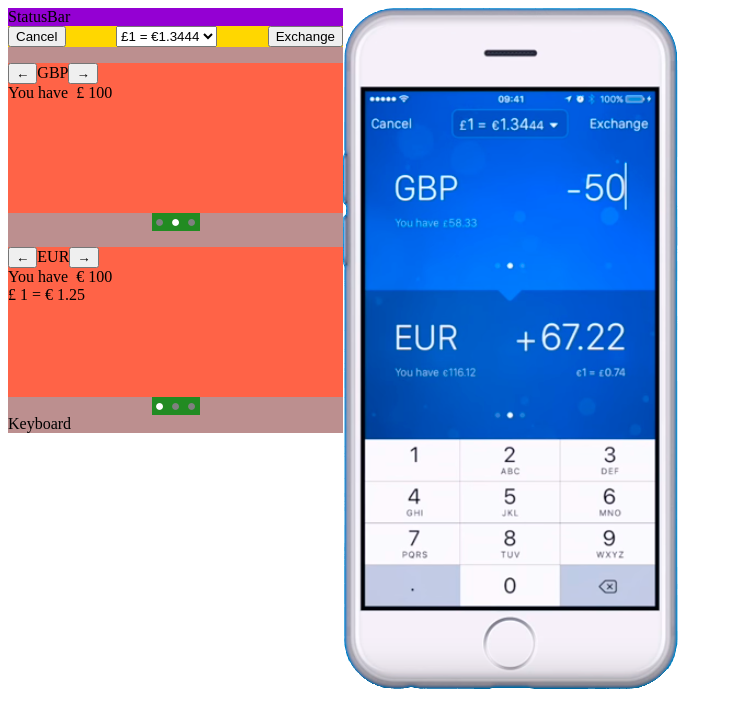
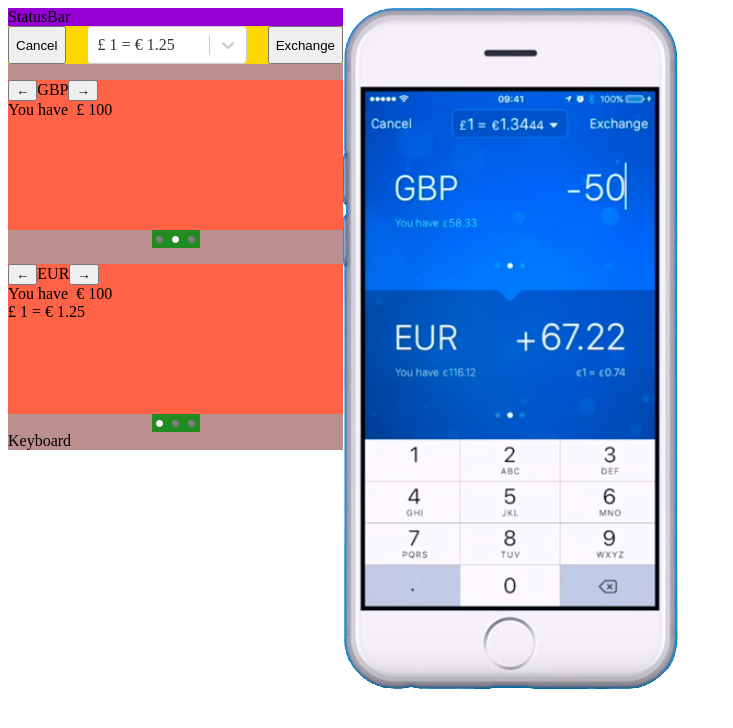
Before and after one commit to Ohar/test-revolut-exchange, a React app: page / in a window 1280 px wide. Shown: the top 728 px of the page, without its empty margins (0-733 px from the left). Built offline with nearby package versions, Linux system fonts and the light colour scheme; the HTML template or start-up script is replaced by a standard one.

Commit message:
Controls: activate switcher

```diff
--- a/package.json
+++ b/package.json
@@ -48,6 +48,7 @@
     "react": "^15.5.3",
     "react-dom": "^15.5.3",
     "react-redux": "^5.0.4",
+    "react-select": "^2.1.2",
     "redux": "^3.6.0",
     "redux-thunk": "^2.2.0"
   }
--- a/src/components/Controls/index.jsx
+++ b/src/components/Controls/index.jsx
@@ -1,22 +1,46 @@
-import React, { Component } from 'react'
+import RateInfo from '@/components/RateInfo'
+import actionCurrencySwitch from '@/store/currency/actions/currency-switch'
+import React from 'react'
+import connect from 'react-redux/es/connect/connect'
+import Select from 'react-select'
+import { bindActionCreators } from 'redux'
 import './style.less'
 
-class Controls extends Component {
-  constructor (...args) {
-    super(...args)
-  }
+function Controls ({currencySwitch}) {
+  const options = [
+    {
+      value: 'foo',
+      label: <RateInfo/>,
+    },
+    {
+      value: 'bar',
+      label: <RateInfo reverse/>,
+    },
+  ]
 
-  render () {
   return (
     <section className='Controls'>
       <button>Cancel</button>
-        <select>
-          <option>£1 = €1.3444</option>
-        </select>
+
+      <Select
+        className='Controls_select'
+        options={options}
+        value={options[0]}
+        onChange={currencySwitch}
+      />
+
       <button>Exchange</button>
     </section>
   )
 }
+
+function mapDispatchToProps (dispatch) {
+  return bindActionCreators(
+    {
+      currencySwitch: actionCurrencySwitch,
+    },
+    dispatch,
+  )
 }
 
-export default Controls
+export default connect(null, mapDispatchToProps)(Controls)
--- a/src/components/Controls/style.less
+++ b/src/components/Controls/style.less
@@ -3,3 +3,7 @@
   display: flex;
   justify-content: space-between;
 }
+
+.Controls_select {
+  width: 10rem;
+}
--- a/src/store/currency/action-types.js
+++ b/src/store/currency/action-types.js
@@ -1,2 +1,3 @@
+export const CURRENCY_SWITCH = 'CURRENCY_SWITCH'
 export const CURRENCY_FROM_SET = 'CURRENCY_FROM_SET'
 export const CURRENCY_TO_SET = 'CURRENCY_TO_SET'
--- /dev/null
+++ b/src/store/currency/actions/currency-switch.js
@@ -0,0 +1,7 @@
+import { CURRENCY_SWITCH } from '@/store/currency/action-types'
+
+export default function actionCurrencySwitch () {
+  return {
+    type: CURRENCY_SWITCH,
+  }
+}
--- a/src/store/currency/reducer.js
+++ b/src/store/currency/reducer.js
@@ -17,6 +17,14 @@ export default function dataReducer (state = DEFAULT_STATE, action) {
       }
     }
 
+    case actionTypes.CURRENCY_SWITCH: {
+      return {
+        ...state,
+        from: state.to,
+        to  : state.from,
+      }
+    }
+
     default:
       return state
   }
```
Also changed, not shown: 1 other file (tests, documents, lock files or other folders). Lines whose indentation alone changed are shown as unchanged.
